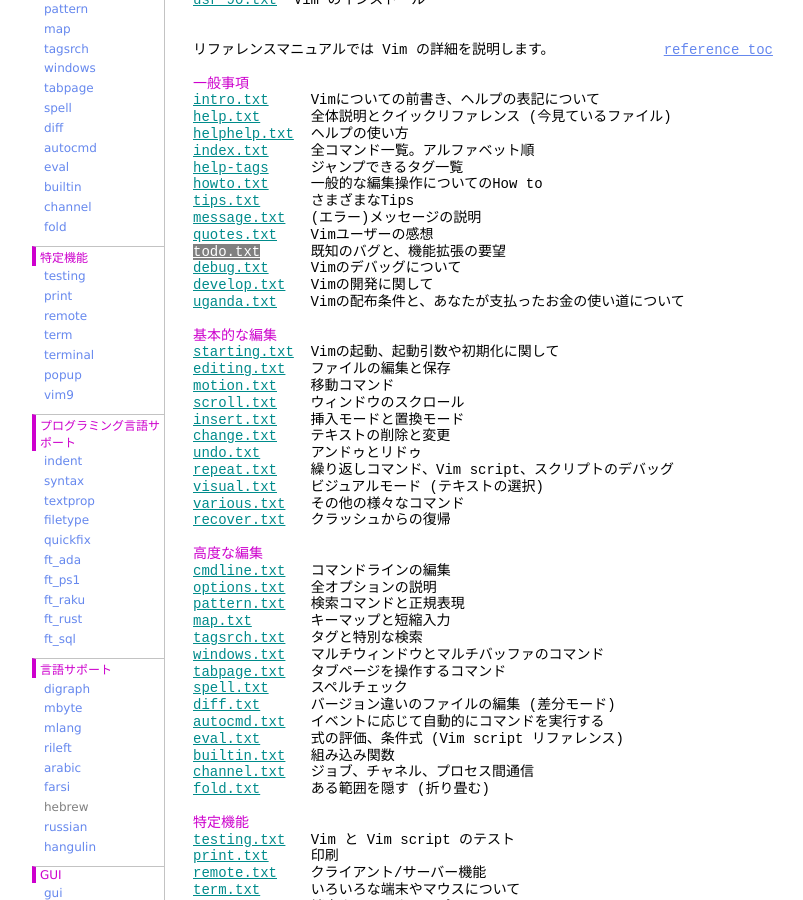
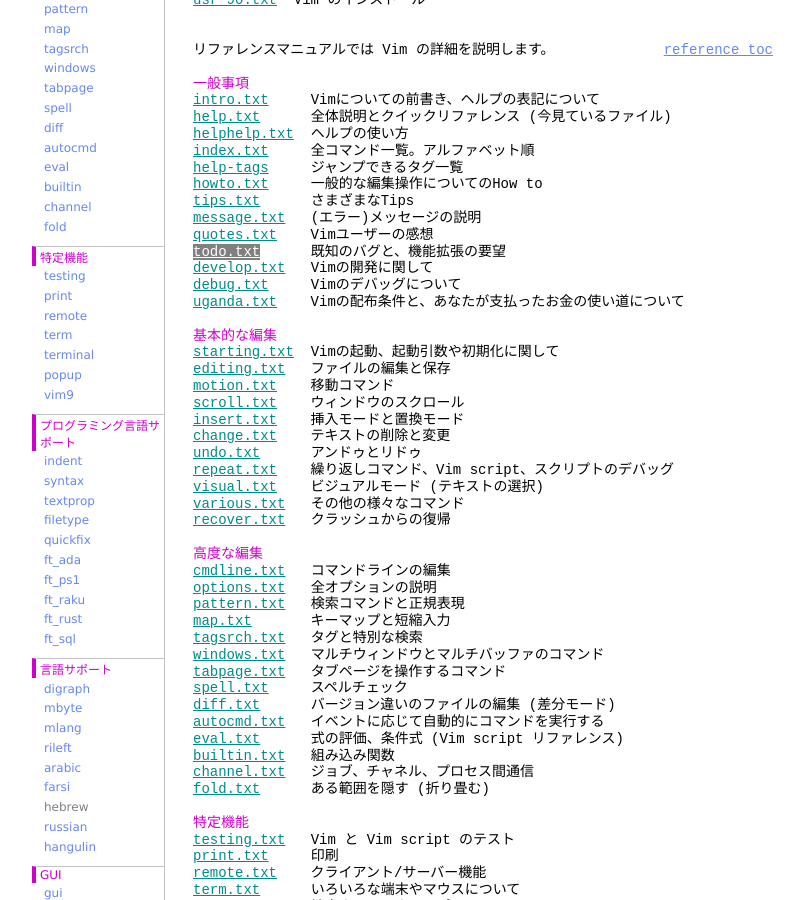
Before and after one commit to vim-jp/vimdoc-ja, a Jekyll site: the page built from index.html, in a window 1280 px wide and 900 px high, scrolled down 1820 px. Shown: the whole window, without its empty margins (208-1011 px from the left). Built offline with Jekyll 4.4.1, drawn with Linux system fonts in a browser that asks for light colours; nearby versions of some CDN libraries; comment, search, counter and statistics services are not loaded.

Commit message:
Generated by GitHub workflow 1906234706
https://github.com/vim-jp/vimdoc-ja-working/actions/runs/1906234706

```diff
--- a/index.html
+++ b/index.html
@@ -114,8 +114,8 @@ Vim は Vi IMproved の略です。Vim の大部分は Bram Moolenaar によっ
 <a class="Identifier" href="message.html">message.txt</a>&nbsp;&nbsp; (エラー)メッセージの説明<br>
 <a class="Identifier" href="quotes.html">quotes.txt</a>&nbsp;&nbsp;&nbsp;&nbsp;Vimユーザーの感想<br>
 <a class="ExternalTaglink" href="https://vim-jp.org/vimdoc-ja/todo.html">todo.txt</a>&nbsp;&nbsp;&nbsp;&nbsp;&nbsp;&nbsp;既知のバグと、機能拡張の要望<br>
+<a class="Identifier" href="develop.html">develop.txt</a>&nbsp;&nbsp; Vimの開発に関して<br>
 <a class="Identifier" href="debug.html">debug.txt</a>&nbsp;&nbsp;&nbsp;&nbsp; Vimのデバッグについて<br>
-<a class="Identifier" href="develop.html">develop.txt</a>&nbsp;&nbsp; Vimの開発に関して<br>
 <a class="Identifier" href="uganda.html">uganda.txt</a>&nbsp;&nbsp;&nbsp;&nbsp;Vimの配布条件と、あなたが支払ったお金の使い道について<br>
 <br>
 <span class="PreProc">基本的な編集</span><br>
```
